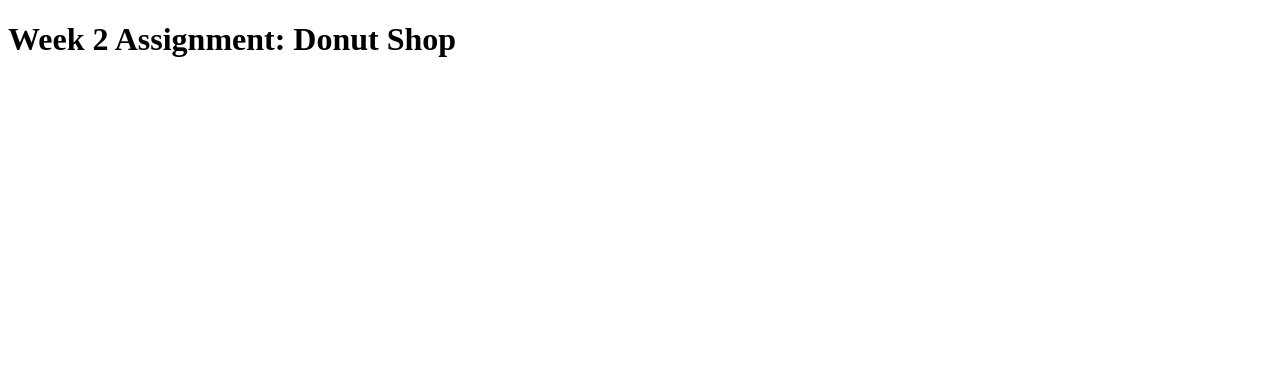
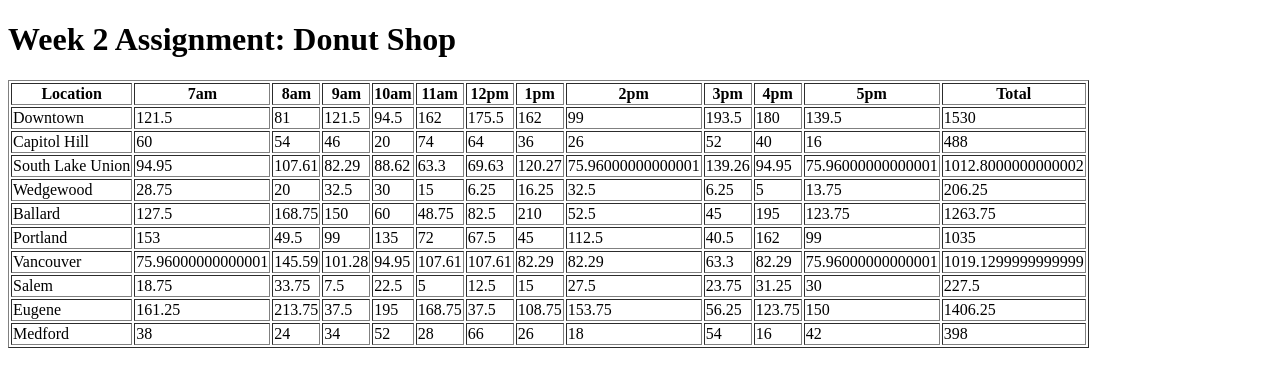
Before and after one commit to JohnTheBastard/pdx-201d1, a plain HTML site: page donut-shop/index.html in a window 1280 px wide. Drawn offline with Linux system fonts and the light colour scheme.

Commit message:
added table population functionality for donut shop homework

```diff
--- a/donut-shop/index.html
+++ b/donut-shop/index.html
@@ -7,6 +7,26 @@
 <body>
   <h1>Week 2 Assignment: Donut Shop</h1>
 
+  <p>
+  <table id="table" border=1>
+    <tr>
+      <th>Location</th>
+      <th>7am</th>
+      <th>8am</th>
+      <th>9am</th>
+      <th>10am</th>
+      <th>11am</th>
+      <th>12pm</th>
+      <th>1pm</th>
+      <th>2pm</th>
+      <th>3pm</th>
+      <th>4pm</th>
+      <th>5pm</th>
+      <th>Total</th>
+    </tr>
+  </table>
+  </p>
+
 </body>
 
 <script src="js/shop.js"></script>
--- a/donut-shop/js/shop.js
+++ b/donut-shop/js/shop.js
@@ -6,8 +6,9 @@
 
 var main = (function() {
     'use strict';
-
+/*
     // Initial data set
+    // (This doesn't actually work. Not properly instantiated.
     var franchises = [ { location    : "Downtown",
 			 minCPH      : 8,
 			 maxCPH      : 43,
@@ -32,14 +33,18 @@ var main = (function() {
 			 minCPH      : 8,
 			 maxCPH      : 58,
 			 avgDonutsPC : 3.75 } ];
+*/
 
+    var franchises = [];
+
+    var myTable = document.getElementById("table");
 
     // These are helper functions for my prototype.
     // They should go away once I understand function factories (I think).
     var uniqueness = function(myFranchise) {
 	// Make sure our franchise location doesn't already exist.
 	// (I hate that I have to do it like this, but JavaScript sucks.)
-	for (ii=0; ii < franchises.length; ii++) {
+	for (var ii=0; ii < franchises.length; ii++) {
 	    if ( myFranchise.location == franchises[ii].location ) {
 		return false;
 	    }
@@ -48,7 +53,7 @@ var main = (function() {
     }
 
     var getIndex = function(myFranchise) {
-	for (ii=0; ii < franchises.length; ii++) {
+	for (var ii=0; ii < franchises.length; ii++) {
 	    if ( myFranchise.location == franchises[ii].location ) {
 		return ii;
 	    }
@@ -68,7 +73,8 @@ var main = (function() {
     }
 
     var getCustomerVolume = function(max, min) {
-	return Math.fround( Math.random() * (max - min) ) + min;
+	// Fix the rounding tomorrow.
+	return Math.floor( Math.random() * (max - min) + 1) + min;
     }
 
     var getHourlySales = function(donutsPerCustomer, customerVolume) {
@@ -93,12 +99,22 @@ var main = (function() {
 	return getCustomerVolume(this.maxCPH, this.minCPH);
     }
     Franchise.prototype.hourOfDonutSales = function() {
-	return getHourlySales(this.avgDonutsPC, this.randomizeCustomerVolume() );
+	return getHourlySales(this.avgDonutsPC, this.randomizedCustomerVolume() );
     }
 
     /***** Stuff Actually Happens *****/
 
-    var franchise = new Franchise("Portland", 8, 43, 4.50);
+    var franchise = new Franchise("Downtown", 8, 43, 4.50);
+    pushFranchise(franchise);
+    franchise = new Franchise("Capitol Hill", 4, 37, 2.00);
+    pushFranchise(franchise);
+    franchise = new Franchise("South Lake Union", 9, 23, 6.33);
+    pushFranchise(franchise);
+    franchise = new Franchise("Wedgewood", 2, 28, 1.25);
+    pushFranchise(franchise);
+    franchise = new Franchise("Ballard", 8, 58, 3.75);
+    pushFranchise(franchise);
+    franchise = new Franchise("Portland", 8, 43, 4.50);
     pushFranchise(franchise);
     franchise = new Franchise("Vancouver", 9, 23, 6.33);
     pushFranchise(franchise);
@@ -110,9 +126,43 @@ var main = (function() {
     pushFranchise(franchise);
 
 
+    console.log(franchises);
 
 
+    var populateTable = function(table) {
+	var row = "";
+	var cell = "";
+	console.log("I'm here.");
 
+	for (var ii=0; ii < franchises.length; ii++) {
+	    row = "<tr>";
+	    console.log(row);
+	    // Fill the location cell
+	    cell = "<td>" + franchises[ii].location + "</td>";
+	    row += cell;
+	    console.log(row);
+	    var salesTotal = 0;
 
+	    // Fill the hourly cells
+	    for (var jj=0; jj < 11; jj++) {
+		var cellValue = franchises[ii].hourOfDonutSales();
+		salesTotal += cellValue;
+		cell = "<td>" + cellValue + "</td>";
+		row += cell;
+	    console.log(row);
+	    }
+
+	    // Fill the total cell and close the row
+	    cell = "<td>" + salesTotal + "</td>";
+	    row += cell;
+	    row += "</tr>";
+
+	    console.log(row);
+	    table.innerHTML += row;
+	}
+
+    }
+
+    populateTable(myTable);
 
 })();
```
